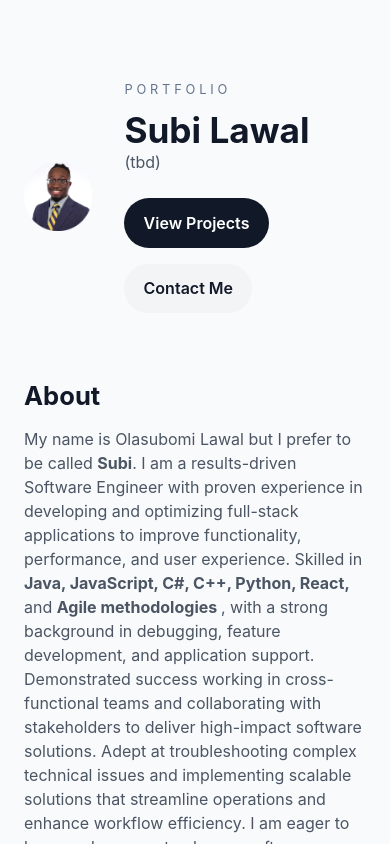
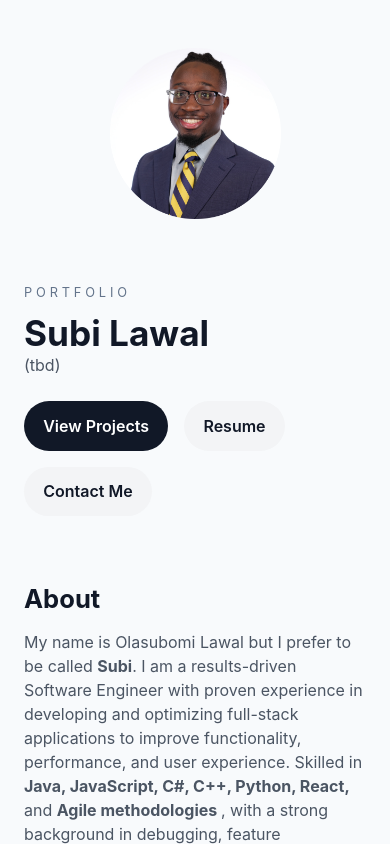
Before and after one commit to subilawal/subilawal.github.io, a React (Vite) app: page / in a window 390 px wide. Shown: the top 844 px of the page. Built offline with nearby package versions, Linux system fonts and the light colour scheme.

Commit message:
Update formatting

```diff
--- a/src/App.css
+++ b/src/App.css
@@ -12,8 +12,21 @@
 }
 
 .hero-image {
-  max-width: 20%;
+  max-width: 30%;
 }
+
+@media (max-width: 768px) {
+  .hero {
+    flex-direction: column;
+    align-items: center;
+  }
+
+  .hero-image {
+    max-width: 50%;
+  }
+}
+
+
 
 .hero-section,
 .content-section {
--- a/src/components/Contact.tsx
+++ b/src/components/Contact.tsx
@@ -1,5 +1,3 @@
-import resume from '../assets/OLASUBOMI_LAWAL__RESUME.pdf';
-
 const Contact = () => {
     return (
         <section id="contact" className="content-section">
@@ -26,9 +24,7 @@ const Contact = () => {
                     </svg>
                     GitHub
                 </a>
-                <a href={resume} className="button secondary" target="_blank" rel="noreferrer" download>
-                    Resume
-                </a>
+
             </div>
         </section>
     )
--- a/src/components/HeroSection.tsx
+++ b/src/components/HeroSection.tsx
@@ -1,3 +1,5 @@
+import resume from '../assets/OLASUBOMI_LAWAL__RESUME.pdf';
+
 const HeroSection = () => {
     return (
         <section className="hero-section">
@@ -10,6 +12,9 @@ const HeroSection = () => {
                 <a href="#projects" className="button primary">
                     View Projects
                 </a>
+                <a href={resume} className="button secondary" target="_blank" rel="noreferrer" download>
+                    Resume
+                </a>
                 <a href="#contact" className="button secondary">
                     Contact Me
                 </a>
```
